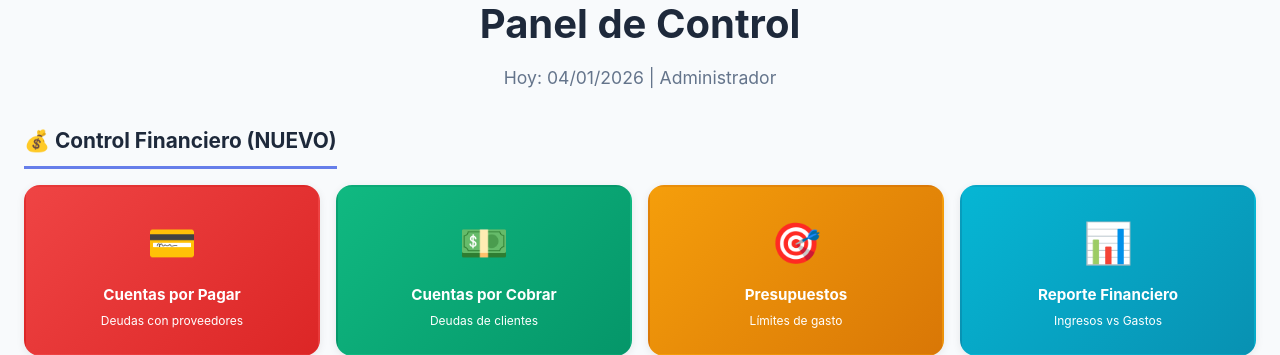
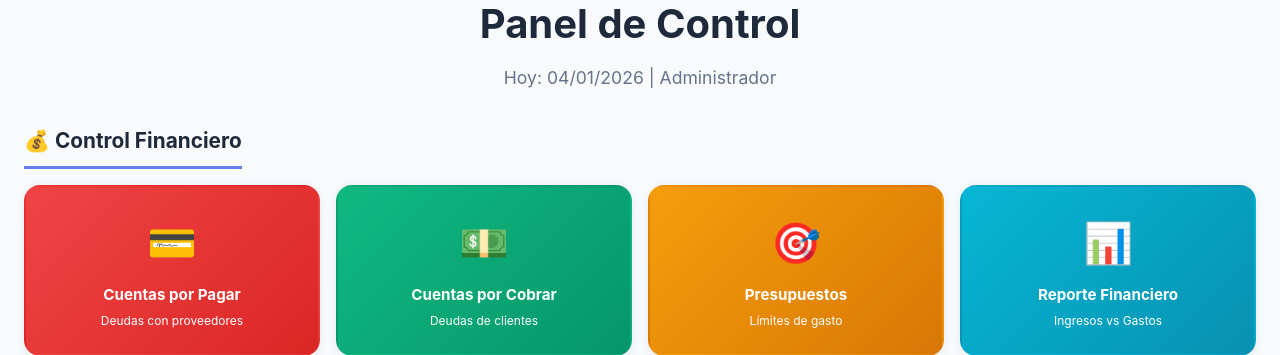
Before and after one commit to vallejojc3/Restaurante, a Flask app: page /dashboard in a window 1280 px wide. Shown: the part 158-513 px from the top of the page. Run offline with Flask 3, Linux system fonts and the light colour scheme; a user stored in the database is signed in.

Commit message:
actualizacion frontend y base de datos

```diff
--- a/templates/dashboard.html
+++ b/templates/dashboard.html
@@ -546,9 +546,9 @@
         <!-- SECCIÓN: Accesos Rápidos para ADMINISTRADORES -->
         {% if current_user.rol == 'admin' %}
 
-        <!-- NUEVO: Control Financiero -->
+        <!-- Control Financiero -->
         <div class="quick-access-section">
-            <h2 class="section-title">💰 Control Financiero (NUEVO)</h2>
+            <h2 class="section-title">💰 Control Financiero</h2>
             <div class="quick-access-grid">
                 <a href="{{ url_for('cuentas_por_pagar') }}" class="quick-access-card qa-danger">
                     <div class="quick-access-icon">💳</div>
```
Also changed, not shown: restaurante.db.
